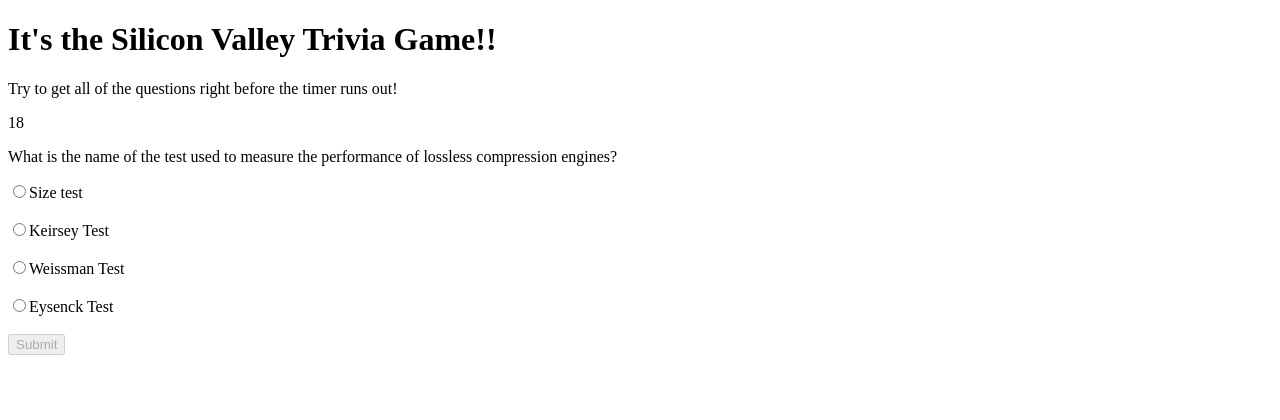
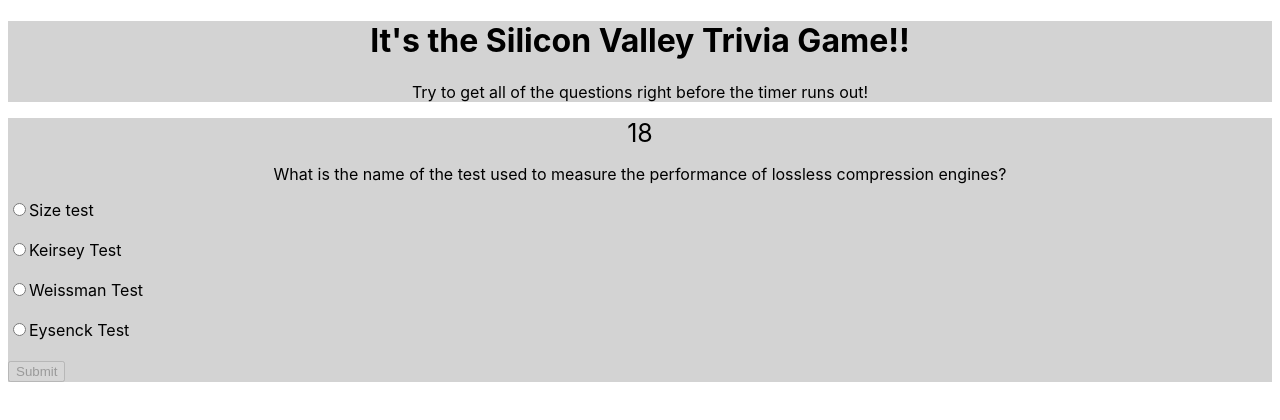
Before and after one commit to will-miller93/Silicon-Valley-Trivia-Game, a plain HTML site: page index.html in a window 1280 px wide. Both pictures are taken after a click on the button "Start!". Drawn offline with nearby package versions, Linux system fonts and the light colour scheme.

Commit message:
minor styling

```diff
--- a/assets/css/style.css
+++ b/assets/css/style.css
@@ -5,3 +5,42 @@
 /* separate the jumbotron and the container */
 /* give the container a border */
 /* give the container a color other than white as well. */
+body {
+
+
+    font-family: -apple-system, BlinkMacSystemFont, 'Segoe UI', Roboto, Oxygen, Ubuntu, Cantarell, 'Open Sans', 'Helvetica Neue', sans-serif;
+
+}
+.jumbotron {
+
+    background-color: lightgrey;
+
+}
+h1, #rules, .start-button {
+    text-align: center;
+
+}
+.container {
+    background-color: lightgrey;
+
+}
+.timer {
+    text-align: center;
+    font-size: 25px;
+}
+#questionText {
+    text-align: center;
+
+}
+#endGame {
+    text-align: center;
+}
+#scoreText {
+    text-align: center;
+}
+.posAnswer {
+    text-align: center;
+}
+.posOne .posTwo .posThree .posFour {
+    text-align: center
+}
--- a/index.html
+++ b/index.html
@@ -10,13 +10,14 @@
 
     <script src="https://cdnjs.cloudflare.com/ajax/libs/jquery/3.2.1/jquery.min.js"></script>
     <script src="assets/javascript/app.js"></script>
+    <link rel="stylesheet" type="text/css" href="assets/css/style.css">
 
 </head>
 <body>
 
     <div class="jumbotron">
         <h1>It's the Silicon Valley Trivia Game!!</h1>
-        <p> Try to get all of the questions right before the timer runs out! </p>
+        <p id="rules"> Try to get all of the questions right before the timer runs out! </p>
         <div class="start-button">
             <button id="start-button">Start!</button>
         </div>
```
Also changed, not shown: assets/images/siliconvalleyintro.jpg.
